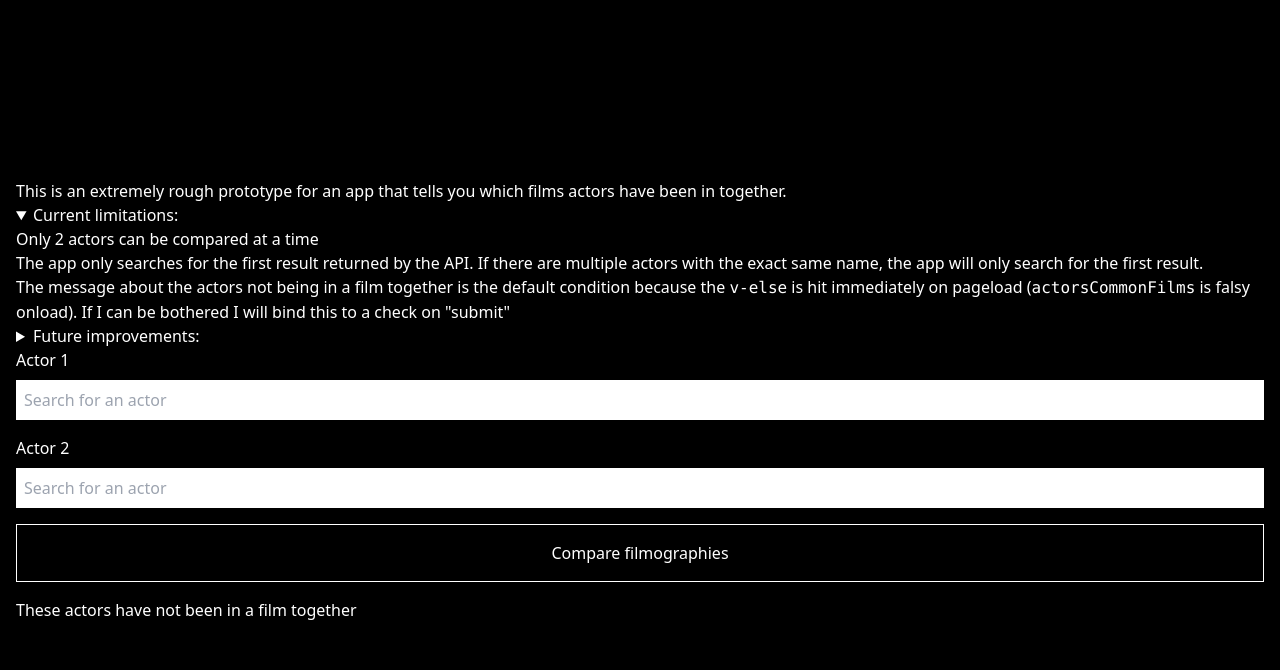
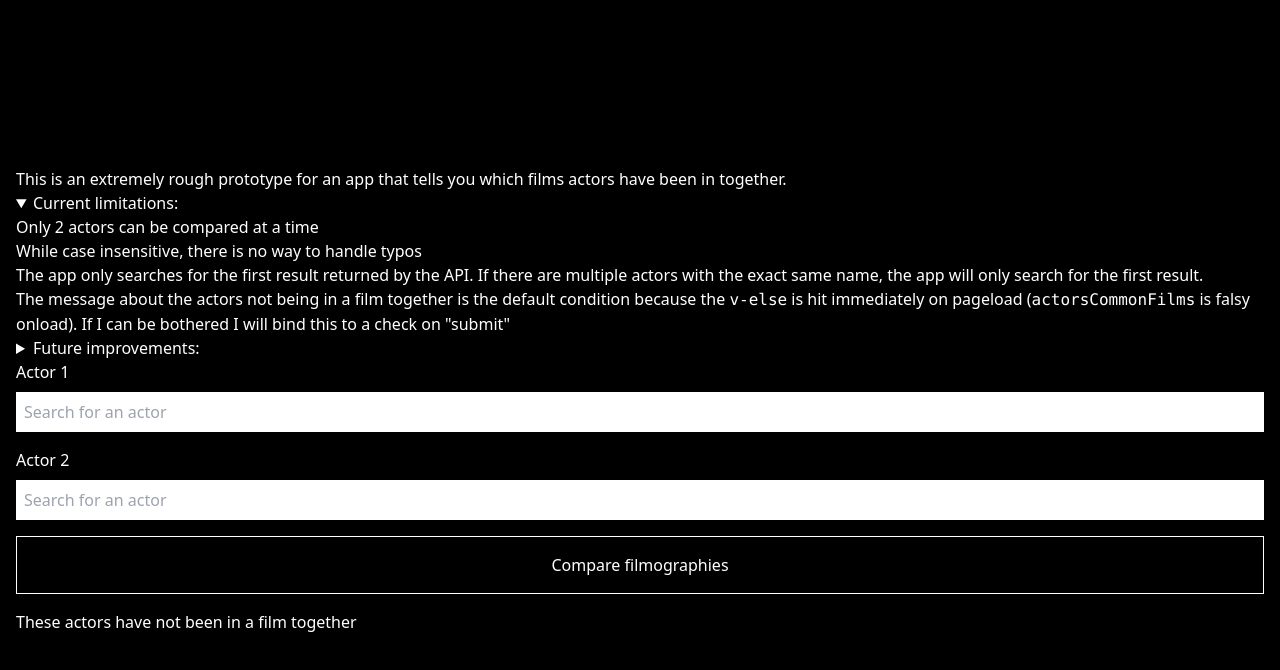
Before and after one commit to DipoOgunmodede/movie-finder, a Vue app: page / in a window 1280 px wide. Both pictures are taken after a click on the heading "Current limitations:". Shown: the top 670 px of the page. Built offline with nearby package versions, Linux system fonts and the light colour scheme.

Commit message:
added another limitation note

```diff
--- a/src/App.vue
+++ b/src/App.vue
@@ -88,6 +88,7 @@ const compareBothActorsFilmographies = async (firstActor, secondActor) => {
       <summary>Current limitations:</summary>
       <ul>
         <li>Only 2 actors can be compared at a time</li>
+        <li>While case insensitive, there is no way to handle typos</li>
         <li>
           The app only searches for the first result returned by the API. If there are multiple actors with the exact same
           name,
```
